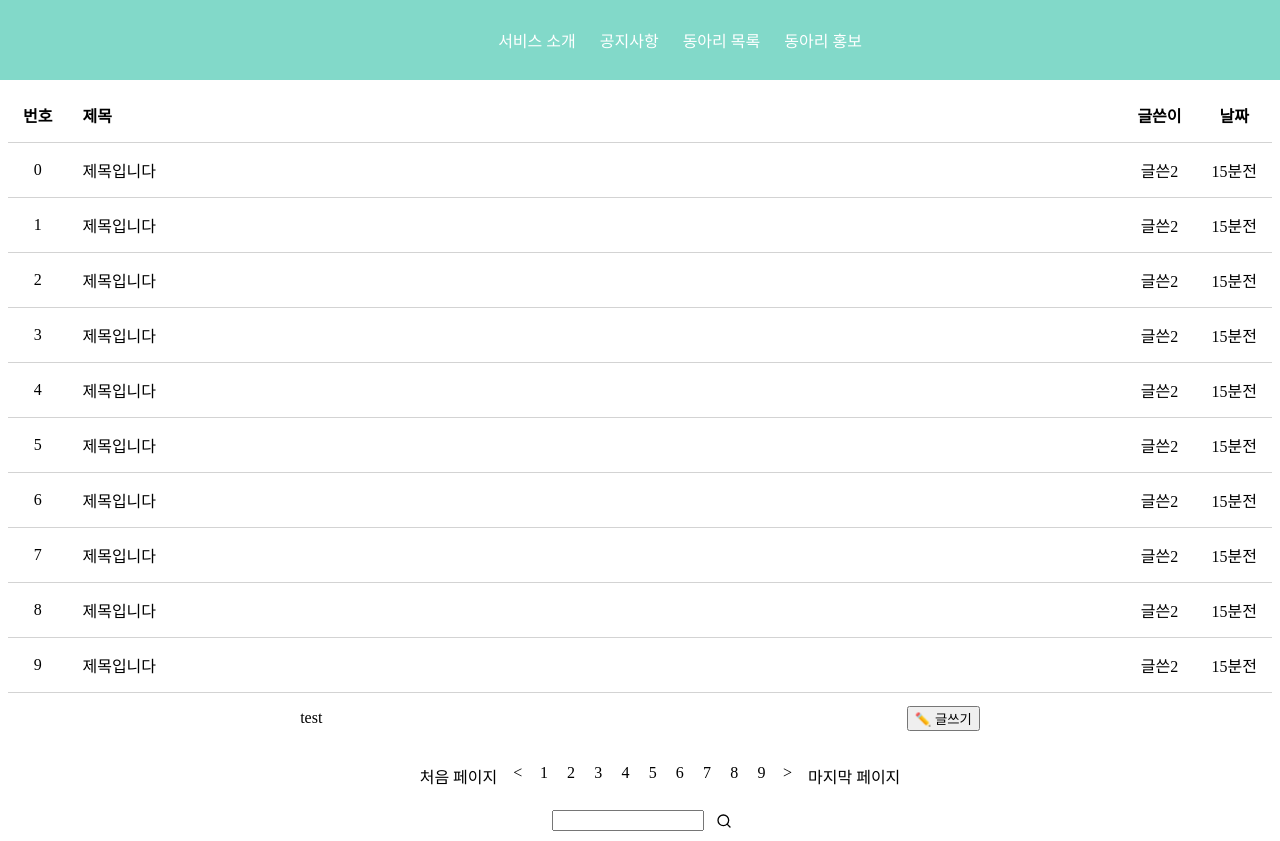
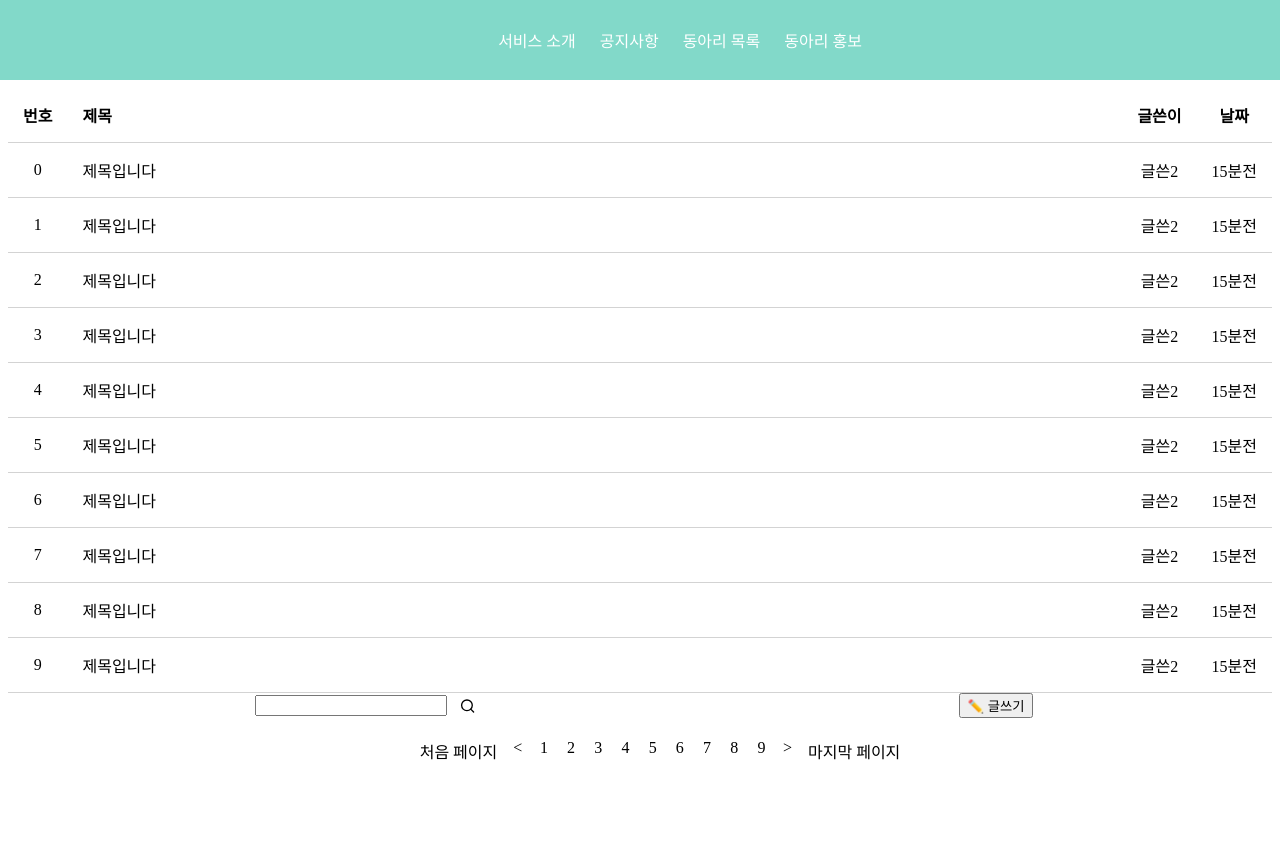
Before and after one commit to modern-agile-team/dongurami-front, a Next.js app: page /notice in a window 1280 px wide. After the commit the page ends 800 px from the top, so only its background shows below. Built offline with nearby package versions, Linux system fonts and the light colour scheme.

Commit message:
Add(junsang/notice): 공지게시판 검색창 글쓰기버튼 합체

```diff
--- a/src/components/Notice/Notice.js
+++ b/src/components/Notice/Notice.js
@@ -12,11 +12,10 @@ function Notice() {
       <div className={styles.container}>
         <NoticeTable />
         <div>
-          <p>test</p>
+          <NoticeSearch />
           <button>✏️ 글쓰기</button>
         </div>
         <NoticePagination />
-        <NoticeSearch />
       </div>
     </div>
   );
--- a/src/components/Notice/NoticeSearch.module.sass
+++ b/src/components/Notice/NoticeSearch.module.sass
@@ -2,9 +2,6 @@
     display: flex
     justify-content: center
     align-items: center
-    margin: 0 auto
-    width: 15vw
-    height: 3vh
 
 .input
     width: 100%
```
